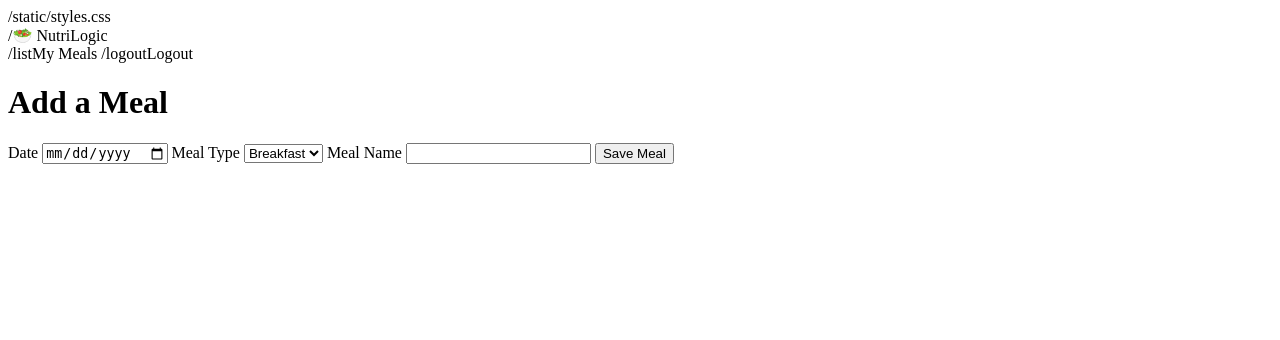
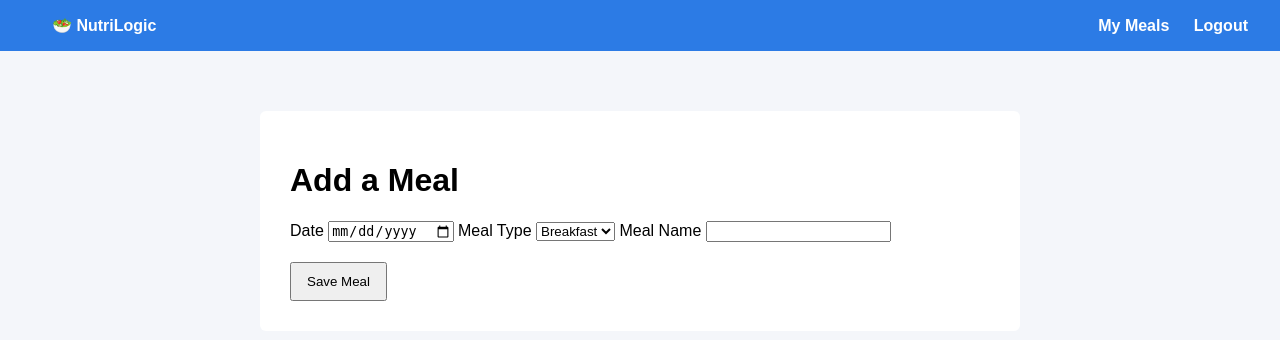
Before and after one commit to SawPhystiqqated/mealtracker-app, a Flask app: page /add in a window 1280 px wide. Shown: the top 340 px of the page. Run offline with Flask 3, Linux system fonts and the light colour scheme; the visitor is signed in with stand-in values (Sample User, id 1).

Commit message:
Fix CSS loading, links, and meal field mismatch

```diff
--- a/static/styles.css
+++ b/static/styles.css
@@ -1,9 +1,7 @@
 body {
     font-family: Arial, sans-serif;
-    background: url("/static/background_image.jpg") no-repeat center center fixed;
-    background-size: cover;
+    background: #f4f6fa;
     margin: 0;
-    color: #333;
 }
 
 .navbar {
@@ -25,21 +23,19 @@ body {
 .container {
     max-width: 700px;
     margin: 60px auto;
-    background: rgba(255, 255, 255, 0.95);
+    background: white;
     padding: 30px;
-    border-radius: 8px;
+    border-radius: 6px;
 }
 
-h1 {
-    color: #2c7be5;
+.meal-card {
+    background: #f1f3f9;
+    padding: 15px;
+    margin-top: 12px;
+    border-radius: 4px;
 }
 
-.btn {
-    display: inline-block;
+button {
     margin-top: 20px;
-    padding: 12px 20px;
-    background: #2c7be5;
-    color: white;
-    text-decoration: none;
-    border-radius: 5px;
+    padding: 10px 15px;
 }
--- a/templates/add.html
+++ b/templates/add.html
@@ -2,18 +2,16 @@
 <html lang="en">
 <head>
     <meta charset="UTF-8">
-    <title>NutriLogic | Add Meal</title>
-    {{ url_for('static', filename='styles.css') }}
+    <title>Add a Meal</title>
+    <link rel="stylesheet" href="{{ url_for('static', filename='styles.css') }}">
 </head>
 <body>
 
 <div class="navbar">
-    <div class="brand">
-        {{ url_for('home') }}🥗 NutriLogic</a>
-    </div>
+    <a class="brand" href="{{ url_for('home') }}">🥗 NutriLogic</a>
     <div>
-        {{ url_for('list_meals') }}My Meals</a>
-        {{ url_for('logout') }}Logout</a>
+        <a href="{{ url_for('list_meals') }}">My Meals</a>
+        <a href="{{ url_for('logout') }}">Logout</a>
     </div>
 </div>
 
```
Also changed, not shown: templates/items.html (+5 -27 lines).
